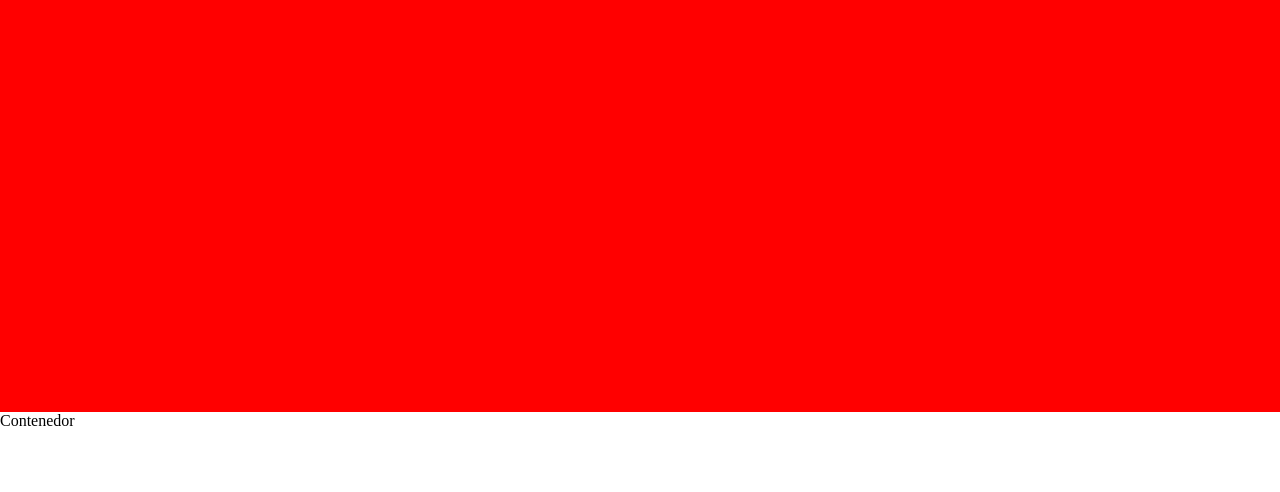
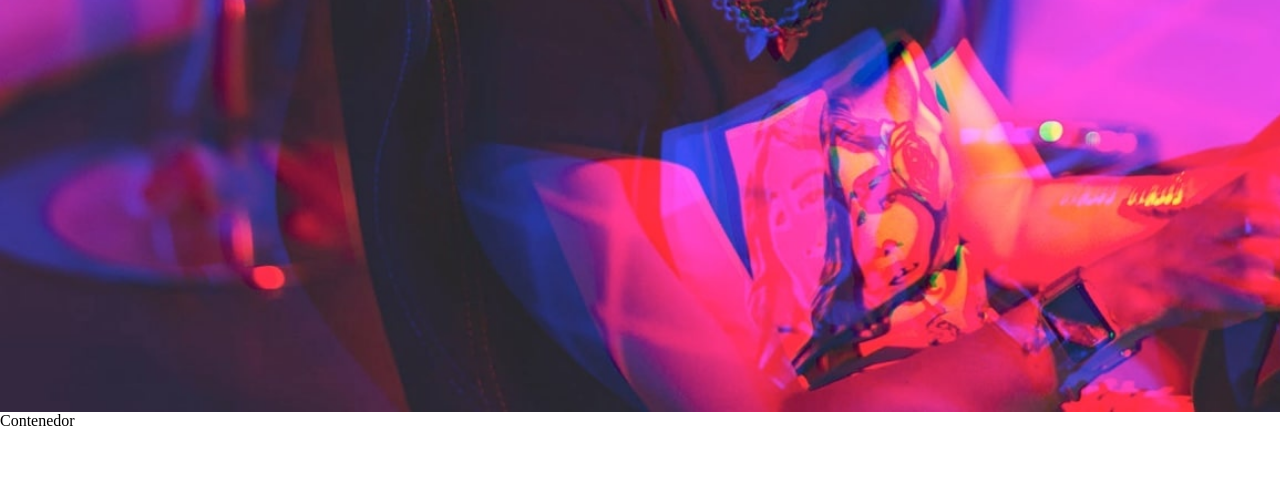
Before and after one commit to mgabotto/design-projects, a Gatsby site: page /loopstudios in a window 1280 px wide. Shown: the part 308-800 px from the top of the page. Built offline with nearby package versions, Linux system fonts and the light colour scheme; Gatsby itself is replaced by a stand-in of ours.

Commit message:
global styles, font y header

```diff
--- a/src/Components/Layout/globalStyle.css
+++ b/src/Components/Layout/globalStyle.css
@@ -7,5 +7,9 @@ body {
   overflow-x: hidden;
 }
 
-@import url("https://fonts.googleapis.com/css2?family=Barlow:wght@600&display=swap"); /* font-family: 'Barlow', sans-serif; */
+/* Food fonts */
+@import url("https://fonts.googleapis.com/css2?family=Barlow:wght@600&display=swap");
 @import url("https://fonts.googleapis.com/css2?family=Fraunces:wght@700;800&display=swap");
+
+/* Loopstudios fonts / Alata 400 y Josefin 300 */
+@import url("https://fonts.googleapis.com/css2?family=Alata&family=Josefin+Sans:wght@300&display=swap");
--- a/src/Components/loopstudios/Creations/index.js
+++ b/src/Components/loopstudios/Creations/index.js
@@ -1,7 +1,7 @@
 import React from "react"
 import styled from "styled-components"
 
-const CreationsContainer = styled.div`
+const CreationsContainer = styled.section`
   height: 50vh;
 `
 
--- a/src/Components/loopstudios/Header/index.js
+++ b/src/Components/loopstudios/Header/index.js
@@ -1,11 +1,23 @@
 import React from "react"
 import styled from "styled-components"
+import { theme } from "../theme"
 
 const Container = styled.header`
-  background-color: red;
+  background-image: url("/loopstudios/desktop/image-hero.jpg");
+  background-size: cover;
   height: 90vh;
+
+  h1 {
+    margin: 0;
+    padding: 20% 15%;
+    color: ${props => props.theme.darkGrey};
+  }
 `
 
 export default function Header() {
-  return <Container>Titulo</Container>
+  return (
+    <Container theme={theme}>
+      <h1>Inmmersive experiences thar deliver</h1>
+    </Container>
+  )
 }
--- /dev/null
+++ b/src/Components/loopstudios/theme.js
@@ -0,0 +1,7 @@
+export const theme = {
+  white: "hsl(0, 0%, 100%)",
+  black: "hhsl(0, 0%, 0%)",
+  darkGrey: "hsl(0, 0%, 55%)",
+  veryDarkGray: "hsl(0, 0%, 41%)",
+  fontSize: "15px",
+}
```
